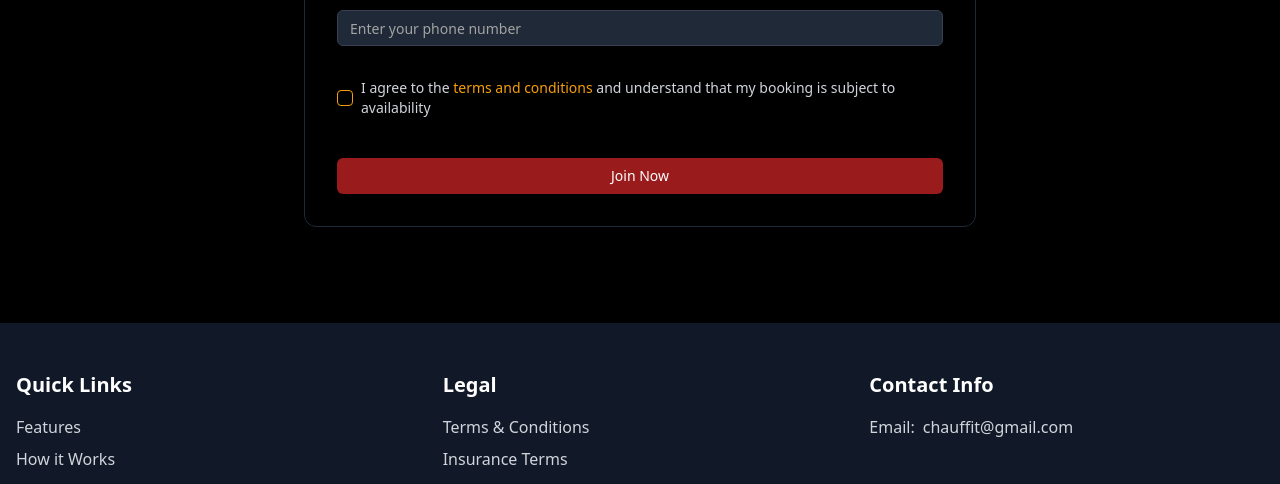
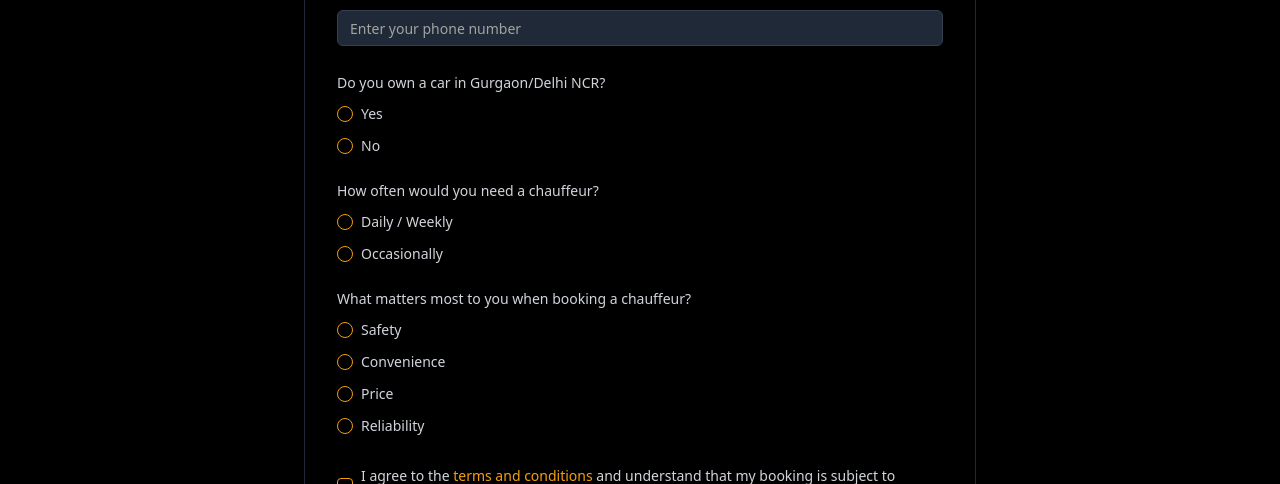
Before and after one commit to kazekunal/nexus, a Next.js app: page /bookings in a window 1280 px wide. Shown: the part 427-911 px from the top of the page. Built offline with nearby package versions, Linux system fonts and the light colour scheme; no server answers.

Commit message:
changes v4

```diff
--- a/src/app/components/booking.jsx
+++ b/src/app/components/booking.jsx
@@ -6,6 +6,7 @@ import { Input } from "@/components/ui/input";
 import { Label } from "@/components/ui/label";
 import { Button } from "@/components/ui/button";
 import { Checkbox } from "@/components/ui/checkbox";
+import { RadioGroup, RadioGroupItem } from "@/components/ui/radio-group";
 import { Loader2, Check } from 'lucide-react';
 import { useForm } from 'react-hook-form';
 import Navbar from './navbar';
@@ -19,11 +20,14 @@ const BookingPage = () => {
   const { isSignedIn, user } = useUser();
 
   // Replace this with your actual Google Apps Script URL
-  const GOOGLE_SCRIPT_URL = 'https://script.google.com/macros/s/AKfycbyTGoWqjqlRvORiitsDlpP-DZH-9bnpO16NopMXoDShg9zLbiOZOYt1jJXxW-nBEKU6/exec';
+  const GOOGLE_SCRIPT_URL = 'https://script.google.com/macros/s/AKfycbyvAR07Y1toQO3S3-L2bfLO1v45UToj3iMhzSWmixH425t5n8AcQcYAASL7e8G3-iDQ/exec';
 
-  const { register, handleSubmit, reset, formState: { errors }, setValue } = useForm({
+  const { register, handleSubmit, reset, formState: { errors }, setValue, watch } = useForm({
     defaultValues: {
-      termsandconditions: false
+      termsandconditions: false,
+      ownsCar: '',
+      chauffeurFrequency: '',
+      priorityFactor: ''
     }
   });
 
@@ -45,6 +49,9 @@ const BookingPage = () => {
         name: formData.name,
         email: formData.email,
         number: formData.number,
+        ownsCar: formData.ownsCar,
+        chauffeurFrequency: formData.chauffeurFrequency,
+        priorityFactor: formData.priorityFactor,
         termsandconditions: formData.termsandconditions
       };
 
@@ -105,6 +112,9 @@ const BookingPage = () => {
       name: data.name,
       email: isSignedIn ? user?.primaryEmailAddress?.emailAddress : data.email,
       number: data.number,
+      ownsCar: data.ownsCar,
+      chauffeurFrequency: data.chauffeurFrequency,
+      priorityFactor: data.priorityFactor,
       termsandconditions: data.termsandconditions
     };
 
@@ -194,15 +204,15 @@ const BookingPage = () => {
                         <div className="rounded-full bg-green-600 w-16 h-16 mx-auto flex items-center justify-center mb-6">
                           <Check className="w-8 h-8 text-white" />
                         </div>
-                        <h3 className="text-2xl font-bold text-white mb-4">Booking processed!</h3>
+                        <h3 className="text-2xl font-bold text-white mb-4">Waitlist Joined!</h3>
                         <p className="text-gray-300 mb-6">
-                          Thank you for booking with Chauffit. We've received your request and will contact you shortly.
+                          Thank you for joining the Chauffit waitlist. We've received your request and will contact you shortly.
                         </p>
                         <Button
                           onClick={resetForm}
                           className="bg-[#720c17] hover:bg-[#5a0912] text-white"
                         >
-                          Close
+                          Submit Another Response
                         </Button>
                       </div>
                     ) : (
@@ -280,6 +290,111 @@ const BookingPage = () => {
                           {errors.number && <p className="text-red-500 text-sm mt-1">{errors.number.message}</p>}
                         </div>
 
+                        {/* Question 1: Do you own a car in Gurgaon/Delhi NCR? */}
+                        <div className="space-y-3">
+                          <Label className="text-gray-300 font-medium">Do you own a car in Gurgaon/Delhi NCR?</Label>
+                          <RadioGroup
+                            onValueChange={(value) => setValue('ownsCar', value)}
+                            className="space-y-2"
+                          >
+                            <div className="flex items-center space-x-2">
+                              <RadioGroupItem
+                                value="yes"
+                                id="owns-car-yes"
+                                {...register('ownsCar', { required: "Please select an option" })}
+                                className="border-amber-500 text-amber-500"
+                              />
+                              <Label htmlFor="owns-car-yes" className="text-gray-300">Yes</Label>
+                            </div>
+                            <div className="flex items-center space-x-2">
+                              <RadioGroupItem
+                                value="no"
+                                id="owns-car-no"
+                                {...register('ownsCar', { required: "Please select an option" })}
+                                className="border-amber-500 text-amber-500"
+                              />
+                              <Label htmlFor="owns-car-no" className="text-gray-300">No</Label>
+                            </div>
+                          </RadioGroup>
+                          {errors.ownsCar && <p className="text-red-500 text-sm mt-1">{errors.ownsCar.message}</p>}
+                        </div>
+
+                        {/* Question 2: How often would you need a chauffeur? */}
+                        <div className="space-y-3">
+                          <Label className="text-gray-300 font-medium">How often would you need a chauffeur?</Label>
+                          <RadioGroup
+                            onValueChange={(value) => setValue('chauffeurFrequency', value)}
+                            className="space-y-2"
+                          >
+                            <div className="flex items-center space-x-2">
+                              <RadioGroupItem
+                                value="daily-weekly"
+                                id="freq-daily-weekly"
+                                {...register('chauffeurFrequency', { required: "Please select an option" })}
+                                className="border-amber-500 text-amber-500"
+                              />
+                              <Label htmlFor="freq-daily-weekly" className="text-gray-300">Daily / Weekly</Label>
+                            </div>
+                            <div className="flex items-center space-x-2">
+                              <RadioGroupItem
+                                value="occasionally"
+                                id="freq-occasionally"
+                                {...register('chauffeurFrequency', { required: "Please select an option" })}
+                                className="border-amber-500 text-amber-500"
+                              />
+                              <Label htmlFor="freq-occasionally" className="text-gray-300">Occasionally</Label>
+                            </div>
+                          </RadioGroup>
+                          {errors.chauffeurFrequency && <p className="text-red-500 text-sm mt-1">{errors.chauffeurFrequency.message}</p>}
+                        </div>
+
+                        {/* Question 3: What matters most to you when booking a chauffeur? */}
+                        <div className="space-y-3">
+                          <Label className="text-gray-300 font-medium">What matters most to you when booking a chauffeur?</Label>
+                          <RadioGroup
+                            onValueChange={(value) => setValue('priorityFactor', value)}
+                            className="space-y-2"
+                          >
+                            <div className="flex items-center space-x-2">
+                              <RadioGroupItem
+                                value="safety"
+                                id="priority-safety"
+                                {...register('priorityFactor', { required: "Please select an option" })}
+                                className="border-amber-500 text-amber-500"
+                              />
+                              <Label htmlFor="priority-safety" className="text-gray-300">Safety</Label>
+                            </div>
+                            <div className="flex items-center space-x-2">
+                              <RadioGroupItem
+                                value="convenience"
+                                id="priority-convenience"
+                                {...register('priorityFactor', { required: "Please select an option" })}
+                                className="border-amber-500 text-amber-500"
+                              />
+                              <Label htmlFor="priority-convenience" className="text-gray-300">Convenience</Label>
+                            </div>
+                            <div className="flex items-center space-x-2">
+                              <RadioGroupItem
+                                value="price"
+                                id="priority-price"
+                                {...register('priorityFactor', { required: "Please select an option" })}
+                                className="border-amber-500 text-amber-500"
+                              />
+                              <Label htmlFor="priority-price" className="text-gray-300">Price</Label>
+                            </div>
+                            <div className="flex items-center space-x-2">
+                              <RadioGroupItem
+                                value="reliability"
+                                id="priority-reliability"
+                                {...register('priorityFactor', { required: "Please select an option" })}
+                                className="border-amber-500 text-amber-500"
+                              />
+                              <Label htmlFor="priority-reliability" className="text-gray-300">Reliability</Label>
+                            </div>
+                          </RadioGroup>
+                          {errors.priorityFactor && <p className="text-red-500 text-sm mt-1">{errors.priorityFactor.message}</p>}
+                        </div>
+
                         <div className="flex items-center space-x-2 pt-2">
                           <Checkbox
                             id="termsandconditions"
```
